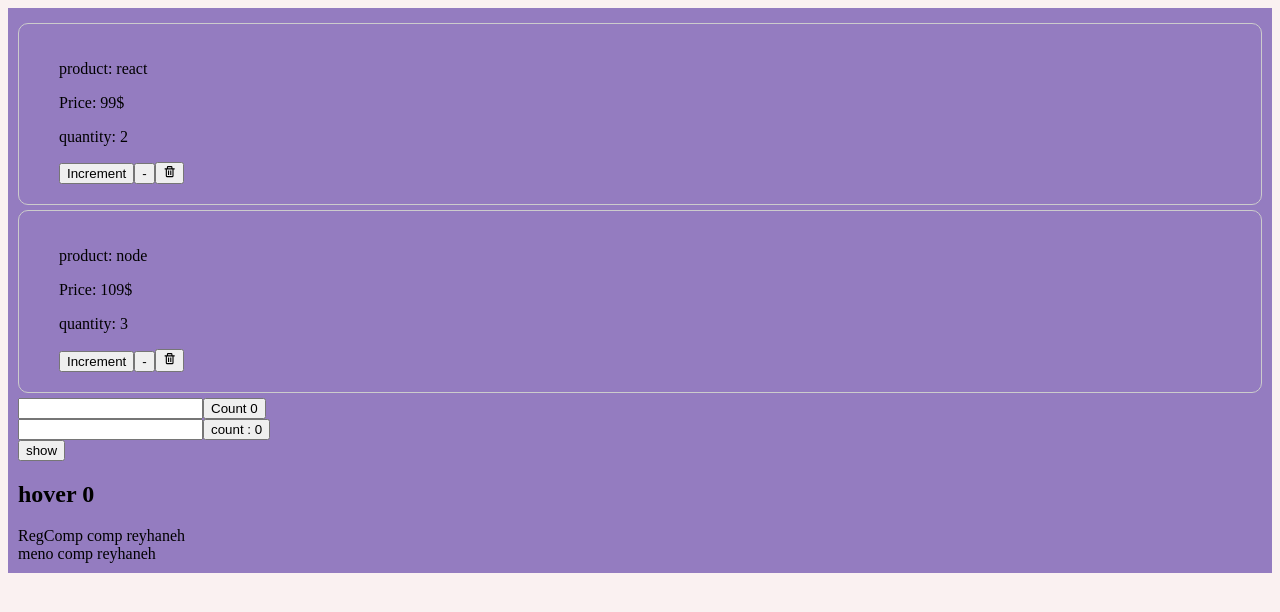
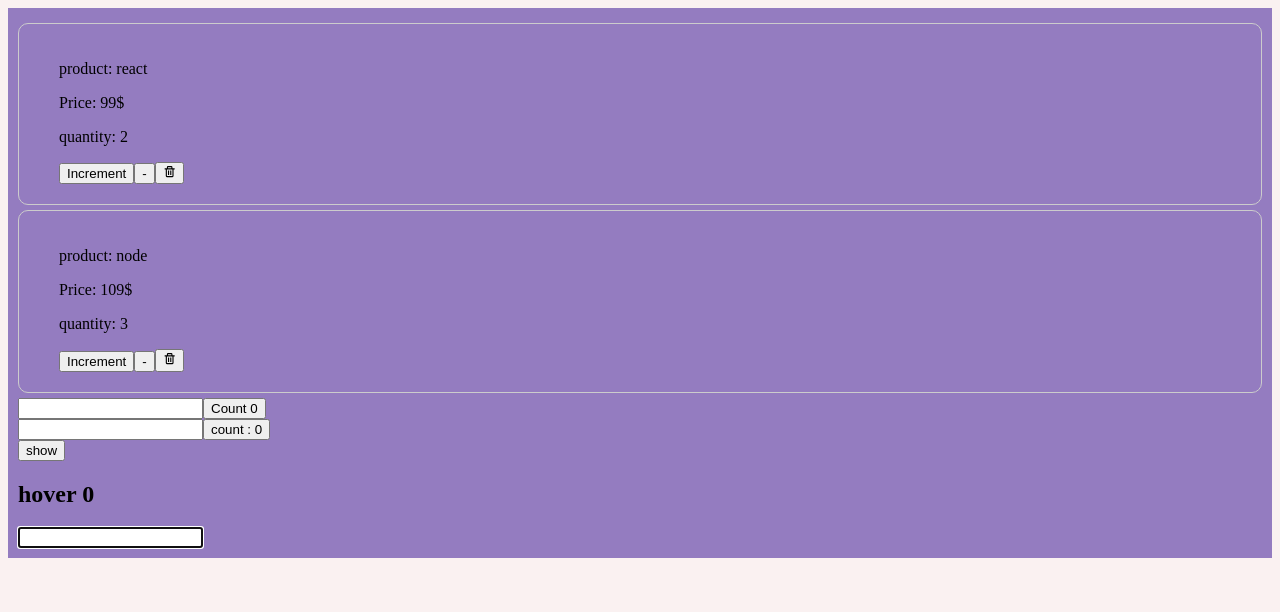
Before and after one commit to reyhaneh-moayeri/react-journey, a React (Create React App) app: page / in a window 1280 px wide. Shown: the top 612 px of the page. Built offline with nearby package versions, Linux system fonts and the light colour scheme.

Commit message:
use ref in class component

```diff
--- a/src/App.js
+++ b/src/App.js
@@ -8,6 +8,7 @@
 import Wrapper from "./components/hoc/Wrapper";
 import HoverCounter from "./components/hoc/HoverCounter";
 import ParentComp from "./components/memo/ParentComp";
+import ClassRef from "./components/ref/ClassRef";
 class App extends React.Component {
   state = {
     isShown: false,
@@ -41,7 +42,7 @@
         </button>
 
         <HoverCounter name="counter" />
-        <ParentComp />
+        <ClassRef />
 
         {/* <button onClick={this.clickHandler}>change price</button> */}
       </div>
--- /dev/null
+++ b/src/components/ref/ClassRef.jsx
@@ -0,0 +1,26 @@
+import React, { createRef } from "react";
+
+class ClassRef extends React.Component {
+  state = {};
+
+  //create ref
+
+  constructor(props) {
+    super(props);
+    this.inputRef = createRef();
+  }
+
+  componentDidMount() {
+    this.inputRef.current.focus();
+  }
+
+  render() {
+    return (
+      <div>
+        <input type="text" ref={this.inputRef} />
+      </div>
+    );
+  }
+}
+
+export default ClassRef;
```
